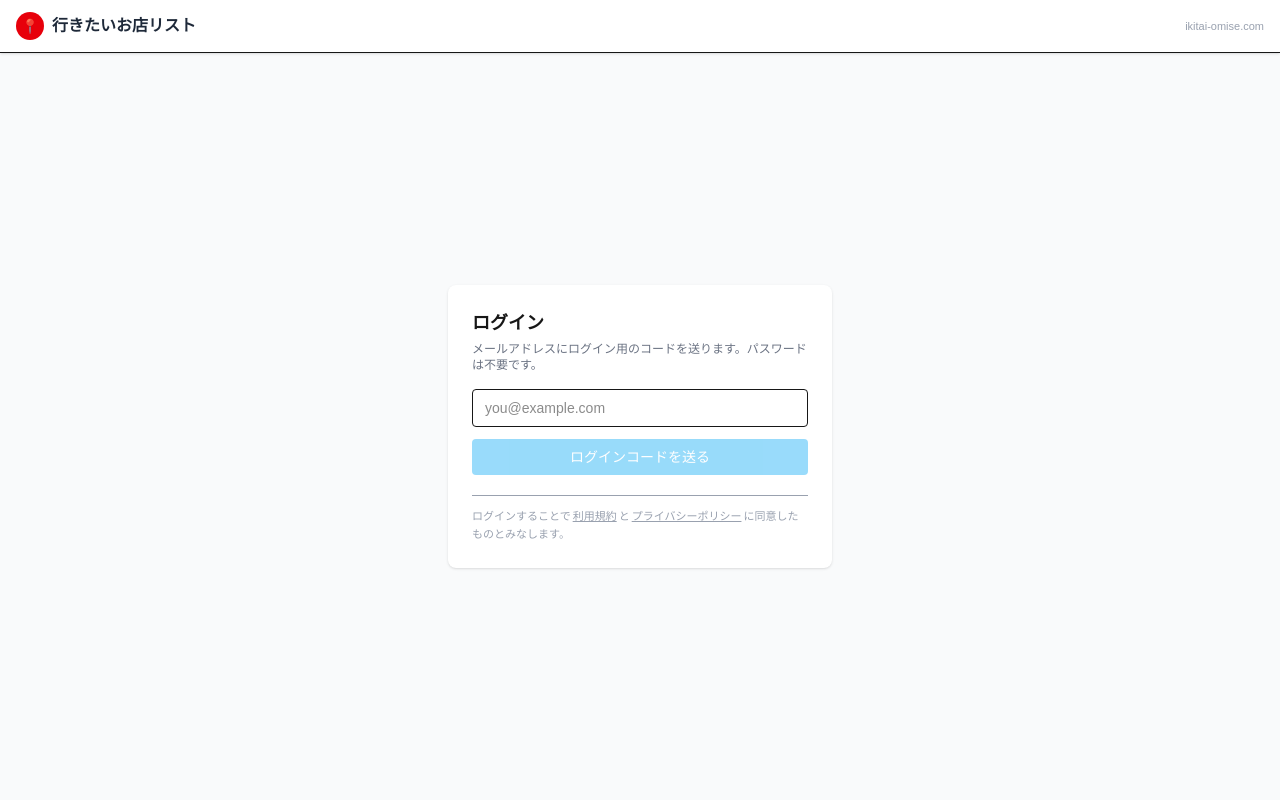
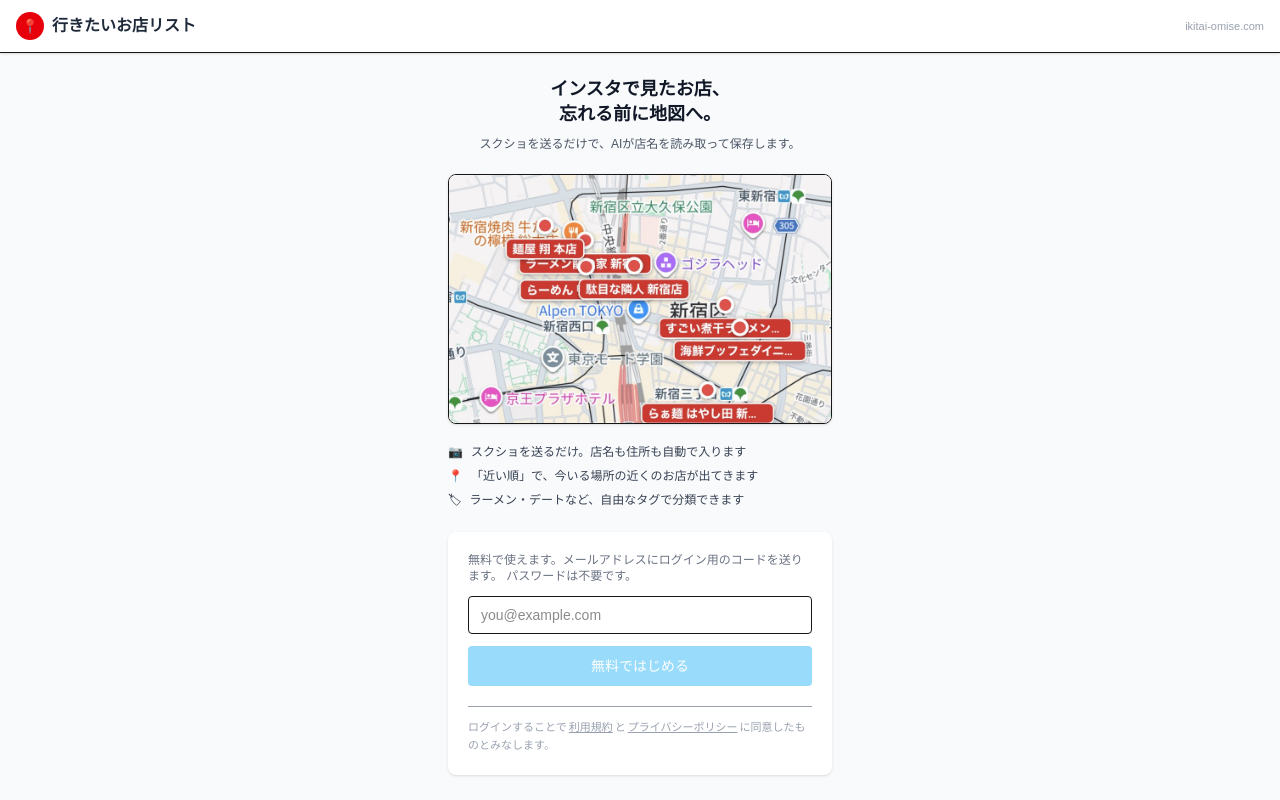
Before and after one commit to HirokiNakahara0805/place-list, a Next.js app: page / in a window 1280 px wide. Built offline with nearby package versions, Linux system fonts and the light colour scheme; no server answers.

Commit message:
turn login screen into a landing page

```diff
--- a/app/components/AuthGate.tsx
+++ b/app/components/AuthGate.tsx
@@ -11,7 +11,6 @@
   const msg = e.message ?? '';
   const code = e.code ?? '';
 
-  // 「あと N 秒待って」系は秒数を拾って伝える
   const wait = msg.match(/after (\d+) seconds?/i);
   if (wait) return `送信の間隔が短すぎます。あと${wait[1]}秒ほど待ってからお試しください。`;
 
@@ -36,7 +35,6 @@
   return `送信できませんでした（${msg}）`;
 };
 
-// 「あと N 秒」の N を取り出す
 const waitSecondsOf = (e: AuthLikeError): number => {
   const m = (e.message ?? '').match(/after (\d+) seconds?/i);
   return m ? Number(m[1]) : 0;
@@ -68,14 +66,12 @@
     return () => sub.subscription.unsubscribe();
   }, [supabase]);
 
-  // 再送までの待ち時間を1秒ずつ減らす
   useEffect(() => {
     if (cooldown <= 0) return;
     const id = setTimeout(() => setCooldown((v) => v - 1), 1000);
     return () => clearTimeout(id);
   }, [cooldown]);
 
-  // コードを送る。emailRedirectTo を渡さないことでリンクではなくコードが送られる
   const sendCode = async () => {
     const addr = email.trim();
     if (addr === '') return;
@@ -91,13 +87,12 @@
       setCooldown(waitSecondsOf(error));
       return;
     }
-    setCooldown(30); // 連打を防ぐため、成功後も少し間隔をあける
     setStep('code');
     setNotice('メールにコードを送りました');
+    setCooldown(30);
   };
 
   const verify = async () => {
-    // 桁数は決め打ちしない（6桁とは限らないため）
     const token = code.trim();
     if (token === '') return;
     setBusy(true);
@@ -114,7 +109,6 @@
       setError(toJa(error));
       return;
     }
-    // 成功すると onAuthStateChange が発火して画面が切り替わる
   };
 
   const backToEmail = () => {
@@ -135,8 +129,7 @@
   if (!user) {
     return (
       <div className="flex h-[100dvh] flex-col bg-gray-50">
-        {/* 上部バー：どのサイトを開いているか一目で分かるように */}
-        <header className="flex items-center gap-2 border-b bg-white px-4 py-3 shadow-sm">
+        <header className="flex shrink-0 items-center gap-2 border-b bg-white px-4 py-3 shadow-sm">
           <span
             aria-hidden
             className="flex h-7 w-7 shrink-0 items-center justify-center rounded-full bg-red-600 text-sm text-white"
@@ -147,14 +140,48 @@
           <span className="ml-auto text-[11px] text-gray-400">ikitai-omise.com</span>
         </header>
 
-        <div className="flex flex-1 items-center justify-center px-4">
-        <div className="w-full max-w-sm rounded-lg bg-white p-6 shadow">
-          <h1 className="mb-1 text-lg font-bold">ログイン</h1>
+        <div className="flex-1 overflow-y-auto px-4 py-6">
+          <div className="mx-auto w-full max-w-sm">
+            {/* 何ができるアプリかを先に見せる */}
+            <div className="mb-5 text-center">
+              <h1 className="mb-2 text-lg font-bold leading-snug text-gray-900">
+                インスタで見たお店、
+                <br />
+                忘れる前に地図へ。
+              </h1>
+              <p className="text-xs leading-relaxed text-gray-600">
+                スクショを送るだけで、AIが店名を読み取って保存します。
+              </p>
+            </div>
 
+            {/* eslint-disable-next-line @next/next/no-img-element */}
+            <img
+              src="/preview.jpg"
+              alt="保存したお店が地図に並んでいる画面"
+              className="mb-5 w-full rounded-lg border shadow-sm"
+            />
+
+            <ul className="mb-6 space-y-2 text-xs text-gray-700">
+              <li className="flex gap-2">
+                <span aria-hidden>📷</span>
+                <span>スクショを送るだけ。店名も住所も自動で入ります</span>
+              </li>
+              <li className="flex gap-2">
+                <span aria-hidden>📍</span>
+                <span>「近い順」で、今いる場所の近くのお店が出てきます</span>
+              </li>
+              <li className="flex gap-2">
+                <span aria-hidden>🏷</span>
+                <span>ラーメン・デートなど、自由なタグで分類できます</span>
+              </li>
+            </ul>
+
+            <div className="rounded-lg bg-white p-5 shadow">
               {step === 'email' ? (
                 <>
-              <p className="mb-4 text-xs text-gray-500">
-                メールアドレスにログイン用のコードを送ります。パスワードは不要です。
+                  <p className="mb-3 text-xs text-gray-500">
+                    無料で使えます。メールアドレスにログイン用のコードを送ります。
+                    パスワードは不要です。
                   </p>
                   <input
                     type="email"
@@ -169,18 +196,18 @@
                   <button
                     onClick={sendCode}
                     disabled={busy || email.trim() === '' || cooldown > 0}
-                className="w-full rounded bg-sky-500 px-3 py-2 text-sm font-medium text-white disabled:opacity-40"
+                    className="w-full rounded bg-sky-500 px-3 py-2.5 text-sm font-medium text-white disabled:opacity-40"
                   >
                     {busy
                       ? '送信中...'
                       : cooldown > 0
                         ? `再送まで ${cooldown} 秒`
-                    : 'ログインコードを送る'}
+                        : '無料ではじめる'}
                   </button>
                 </>
               ) : (
                 <>
-              <p className="mb-4 text-xs text-gray-500">
+                  <p className="mb-3 text-xs text-gray-500">
                     {email} に届いたコードを入力してください。
                   </p>
                   <input
@@ -197,7 +224,7 @@
                   <button
                     onClick={verify}
                     disabled={busy || code.trim() === ''}
-                className="w-full rounded bg-sky-500 px-3 py-2 text-sm font-medium text-white disabled:opacity-40"
+                    className="w-full rounded bg-sky-500 px-3 py-2.5 text-sm font-medium text-white disabled:opacity-40"
                   >
                     {busy ? '確認中...' : 'ログイン'}
                   </button>
@@ -237,6 +264,11 @@
                 に同意したものとみなします。
               </p>
             </div>
+
+            <p className="mt-6 text-center text-[11px] text-gray-400">
+              あなただけの素敵なお店リストになりますように。
+            </p>
+          </div>
         </div>
       </div>
     );
```
Also changed, not shown: public/preview.jpg (added). Lines whose indentation alone changed are shown as unchanged.
